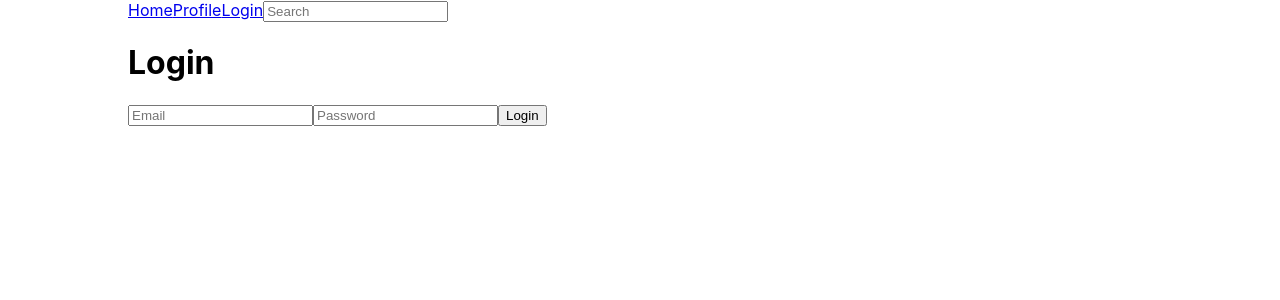
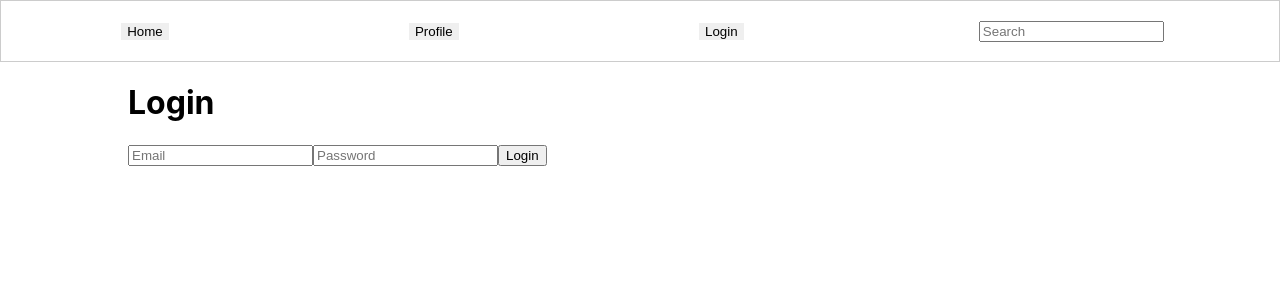
Before and after one commit to anosikekene/Shelf, a React (Create React App) app in the folder client/: page /login in a window 1280 px wide. Shown: the top 300 px of the page. Built offline with nearby package versions, Linux system fonts and the light colour scheme.

Commit message:
formatted navbar

```diff
--- a/client/src/App.js
+++ b/client/src/App.js
@@ -5,13 +5,13 @@ import LoginPage from "./pages/Login";
 import Dashboard from "./pages/Dashboard";
 import Register from "./pages/Register";
 import ProtectedRoute from "./components/ProtectedRoute";
+import Navbar from "./components/Navbar";
 import Layout from "./Layout";
 import "./global.css";
 import { AuthProvider } from "./context/AuthContext";
 
 function App() {
   return (
-    <div className="app-container">
     <AuthProvider>
       <Router>
         <Routes>
@@ -30,7 +30,6 @@ function App() {
         </Routes>
       </Router>
     </AuthProvider>
-    </div>
   );
 }
 
--- a/client/src/Layout.jsx
+++ b/client/src/Layout.jsx
@@ -4,7 +4,9 @@ function Layout() {
   return (
     <>
       <Navbar />
-      <Outlet />
+      <div className="app-container">
+        <Outlet />
+      </div>
     </>
   );
 }
--- /dev/null
+++ b/client/src/components/Navbar.css
@@ -0,0 +1,13 @@
+.navbar {
+  height: 60px;
+  position: relative;
+  display: flex;
+  align-items: center;
+  justify-content: space-around;
+  border: 1px solid #ccc;
+}
+
+.navbar-btn {
+  margin: 5px;
+  border: 0px;
+}
--- a/client/src/components/Navbar.jsx
+++ b/client/src/components/Navbar.jsx
@@ -1,7 +1,8 @@
 import { useContext, useState } from "react";
-import { Link } from "react-router-dom";
+import { button } from "react-router-dom";
 import { AuthContext } from "../context/AuthContext";
 import AddReviewPopup from "./AddReviewPopup";
+import "./Navbar.css";
 
 function addReviewPopup() {
   return (
@@ -15,18 +16,29 @@ function Navbar() {
   const [showPopup, setShowPopup] = useState(false);
   return (
     <nav>
-      <Link to="/">Home</Link>
-      <Link to="/profile">Profile</Link>
+      <div className="navbar">
+        <button className="navbar-btn" to="/">
+          Home
+        </button>
+        <button className="navbar-btn" to="/profile">
+          Profile
+        </button>
 
         {user ? (
-        <Link to="/login" onClick={logout}>
+          <button className="navbar-btn" to="/login" onClick={logout}>
             Logout
-        </Link>
+          </button>
         ) : (
-        <Link to="/login">Login</Link>
+          <button className="navbar-btn" to="/login">
+            Login
+          </button>
         )}
         {user ? (
-        <button id="add-review-popup" onClick={() => setShowPopup(true)}>
+          <button
+            className="navbar-btn"
+            id="add-review-popup"
+            onClick={() => setShowPopup(true)}
+          >
             Add
           </button>
         ) : (
@@ -35,6 +47,7 @@ function Navbar() {
         {showPopup && (
           <AddReviewPopup onClose={() => setShowPopup(false)}></AddReviewPopup>
         )}
+      </div>
     </nav>
   );
 }
```
Lines whose indentation alone changed are shown as unchanged.
